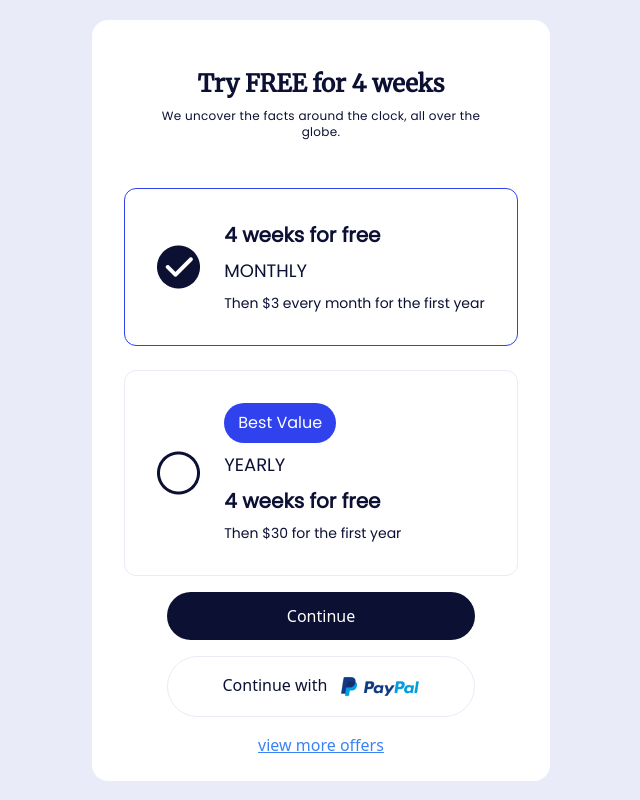
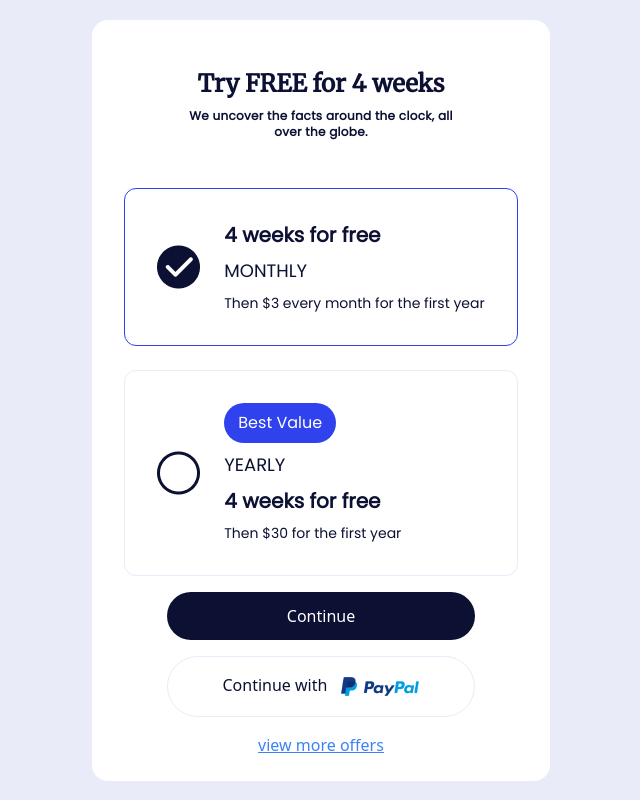
Before and after one commit to iqoll/pricing-card, a website: page index.html in a window 1280 px wide. Shown: the whole page, without its empty margins (319-959 px from the left). Drawn offline with Linux system fonts and the light colour scheme.

Commit message:
edit some css

```diff
--- a/index.html
+++ b/index.html
@@ -11,17 +11,17 @@
 </head>
 <body>
   <!-- Background Container -->
-  <div class="flex items-center justify-center h-screen bg-[#E9EBF8]">
+  <div class="flex items-center justify-center min-h-screen bg-[#E9EBF8]">
     <!-- Card -->
-    <div class="bg-white p-6 mx-4 rounded-2xl max-w-full">
+    <div class="bg-white p-6 m-4 rounded-2xl max-w-full">
       <!-- Flex Container -->
       <div class="flex flex-col items-center space-y-4">
         <!-- Frame 1 -->
-        <div class="p-2 px-4 my-4 text-center">
+        <div class="p-2 px-4 my-4 text-center w-3/4">
           <h1 class="font-serif text-2xl text-[#0C1033] font-bold">
             Try FREE for 4 weeks
           </h1>
-          <p class="max-w-xs font-mono text-xs my-2 tracking-wide text-[#0C1033]">
+          <p class="max-w-xs font-mono font-bold text-xs my-2 tracking-wide text-[#0C1033]">
             We uncover the facts around the clock, all over the globe.
           </p>
         </div>
```
Also changed, not shown: css/style.css.
